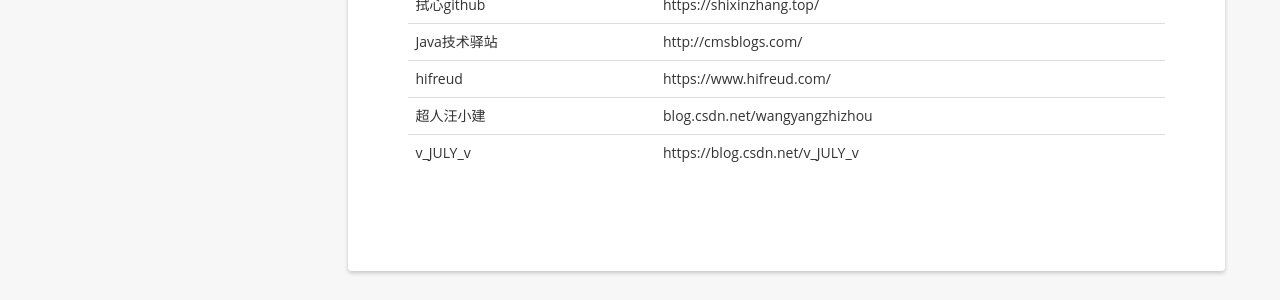
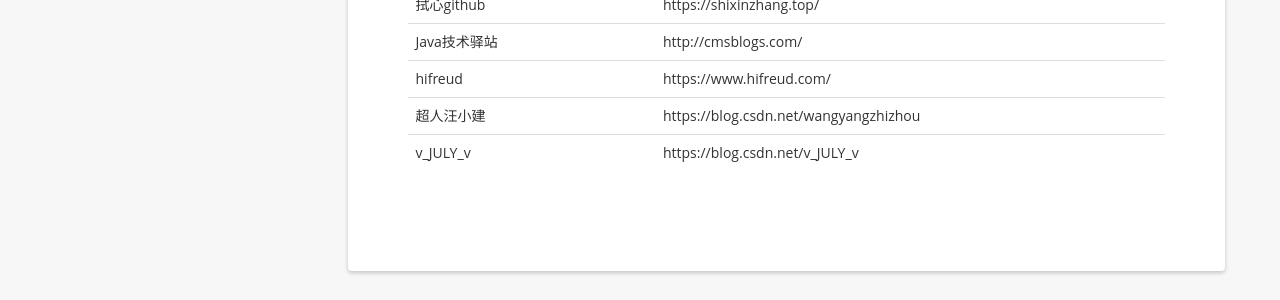
Before and after one commit to zhangfb95/zhangfb95.github.io.bak, a Jekyll site: the page built from friend.md, in a window 1280 px wide and 1179 px high. Shown: the part 687-987 px from the top of the window. Built offline with Jekyll 4.4.1, drawn with Linux system fonts in a browser that asks for light colours; nearby versions of some CDN libraries; a script that is not in the unit is left out; comment, search, counter and statistics services are not loaded; some of the changed lines change nothing that is shown.

Commit message:
增加friend的https

```diff
--- a/friend.md
+++ b/friend.md
@@ -20,5 +20,5 @@
 | 拭心github | https://shixinzhang.top/ |
 | Java技术驿站 | http://cmsblogs.com/ |
 | hifreud | https://www.hifreud.com/ |
-| 超人汪小建 | blog.csdn.net/wangyangzhizhou |
+| 超人汪小建 | https://blog.csdn.net/wangyangzhizhou |
 | v_JULY_v | https://blog.csdn.net/v_JULY_v |
```
